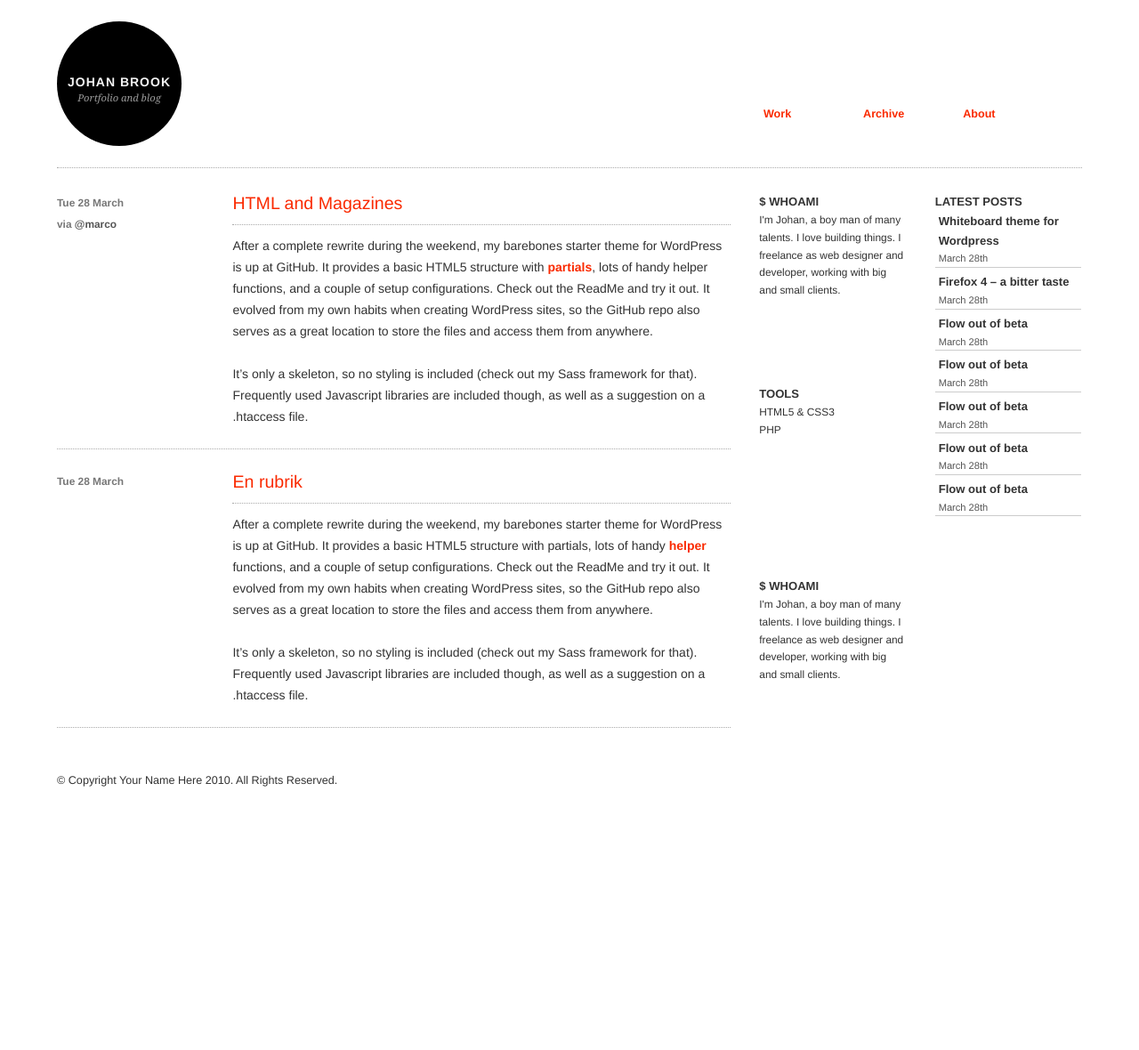
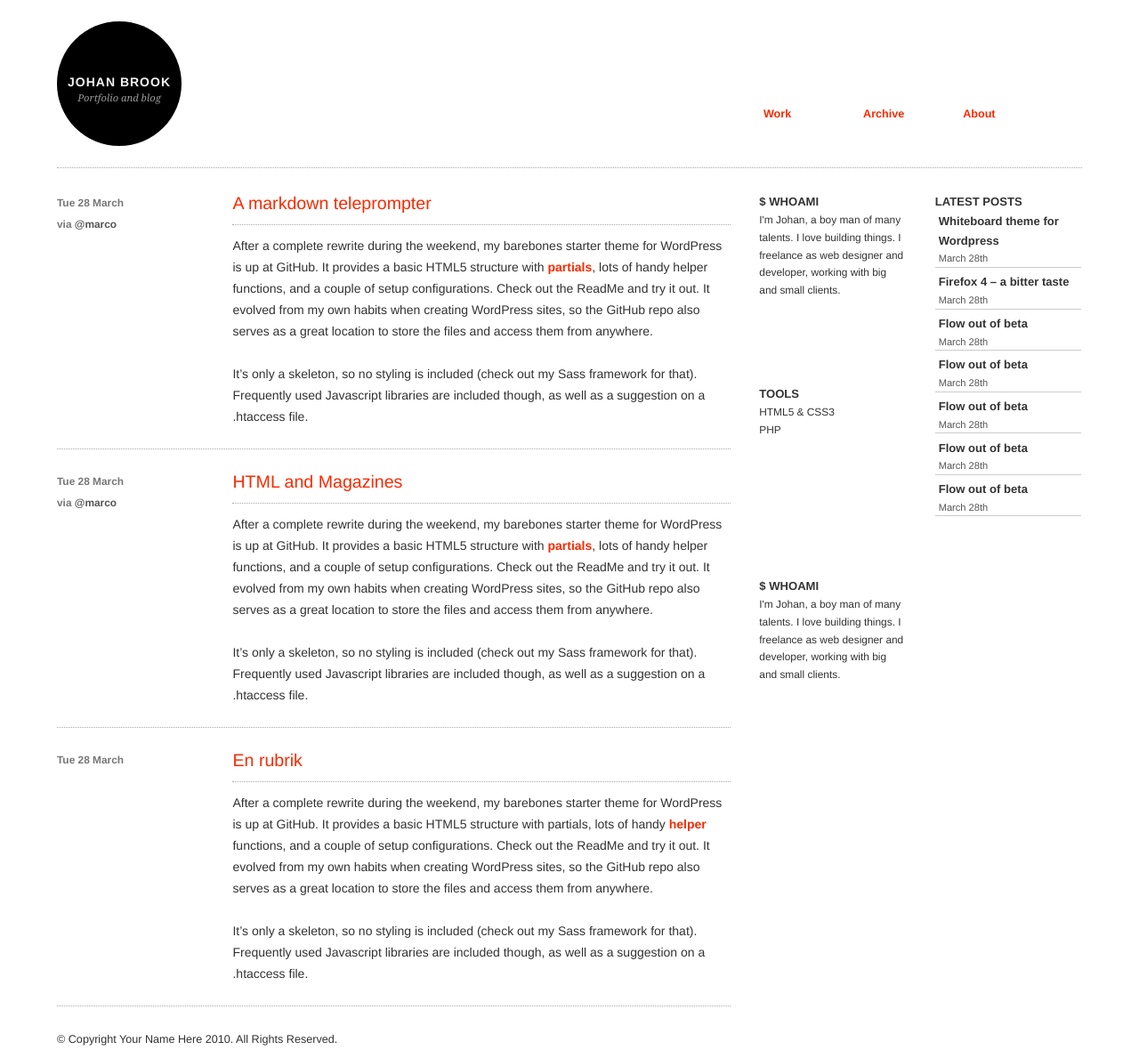
Before and after one commit to johanbrook/old.johanbrook.com, a Jekyll site: the page built from index.html, in a window 1280 px wide. Shown: the whole page at 89% size. Built offline with Jekyll 4.4.1, drawn with Linux system fonts in a browser that asks for light colours; Markdown is read by kramdown in place of the engine named in the settings; before the commit the page ends 900 px from its top, so only the background shows below that.

```diff
--- a/_config.yml
+++ b/_config.yml
@@ -1,3 +1,5 @@
 markdown: rdiscount
+rdiscount:
+  extensions: [smart]
 pygments: true
 permalink: /posts/:title
--- a/index.html
+++ b/index.html
@@ -5,6 +5,25 @@
 
 
 <section id="content">
+
+	{% for post in site.posts %}
+		<article>
+			<header>
+				<h1><a href="{{ post.url }}">{{ post.title }}</a></h1>
+				<ul class="meta">
+					<li><time>Tue 28 March</time></li>
+					<li>via <a href="#">@marco</a></li>
+				</ul>
+			</header>
+
+			<div class="post-text">
+			<p>After a complete rewrite during the weekend, my barebones starter theme for WordPress is up at GitHub. It provides a basic HTML5 structure with <a href="#">partials</a>, lots of handy helper functions, and a couple of setup configurations. Check out the ReadMe and try it out. It evolved from my own habits when creating WordPress sites, so the GitHub repo also serves as a great location to store the files and access them from anywhere.</p>
+
+			<p>It’s only a skeleton, so no styling is included (check out my Sass framework for that). Frequently used Javascript libraries are included though, as well as a suggestion on a .htaccess file.</p>
+
+		</article>
+
+	{% endfor %}
 
 	<article>
 		<header>
```
